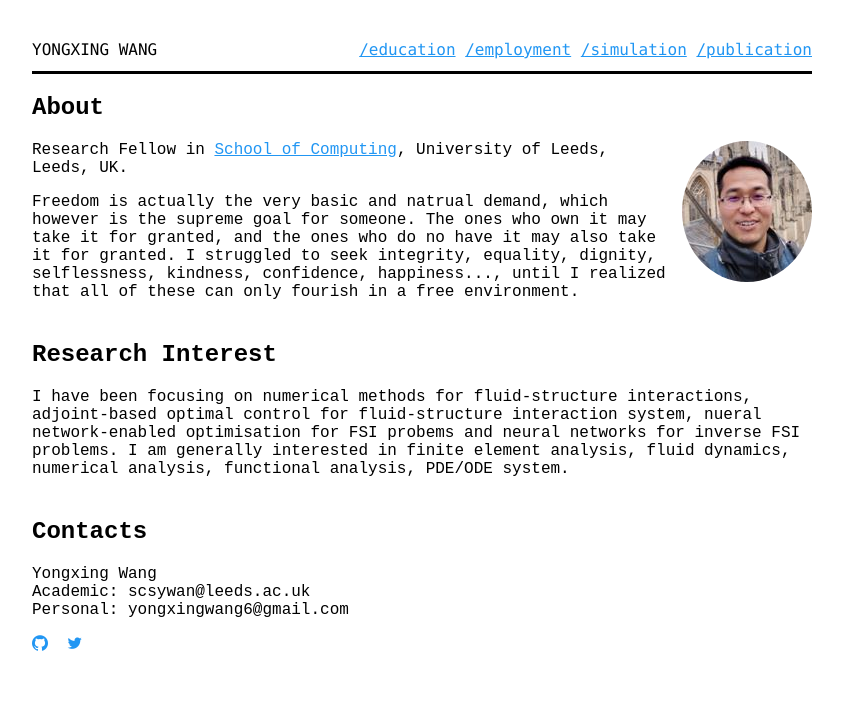
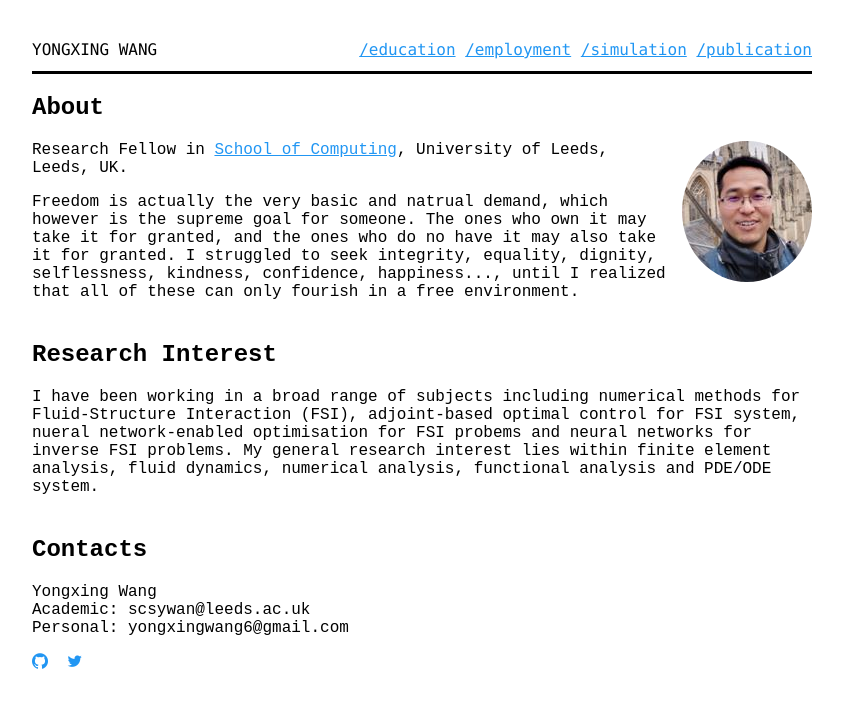
Before and after one commit to yongxingwang/yongxingwang.github.io, a Jekyll site: the page built from index.html, in a window 1280 px wide. Shown: the top 708 px of the page, without its empty margins (218-1061 px from the left). Built offline with Jekyll 4.4.1, drawn with Linux system fonts in a browser that asks for light colours; some web fonts are replaced.

Commit message:
Update index.html

```diff
--- a/index.html
+++ b/index.html
@@ -12,7 +12,7 @@ title: Home
 
 <section id="research-interests">
     <h1>Research Interest</h1>
-    <p>I have been focusing on numerical methods for fluid-structure interactions, adjoint-based optimal control for fluid-structure interaction system, nueral network-enabled optimisation for FSI probems and neural networks for inverse FSI problems.  I am generally interested in finite element analysis, fluid dynamics, numerical analysis, functional analysis, PDE/ODE system. </p>
+    <p>I have been working in a broad range of subjects including numerical methods for Fluid-Structure Interaction (FSI), adjoint-based optimal control for FSI system, nueral network-enabled optimisation for FSI probems and neural networks for inverse FSI problems.  My general research interest lies within finite element analysis, fluid dynamics, numerical analysis, functional analysis and PDE/ODE system. </p>
 </section>
 
 <section id="contacts">
```
